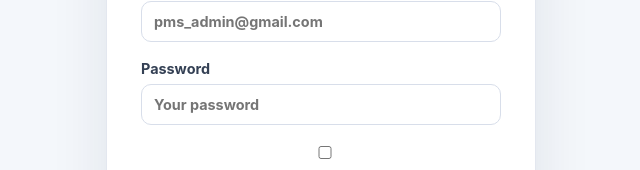
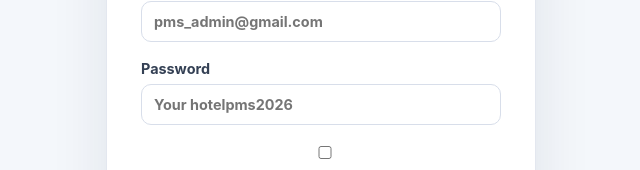
Before and after one commit to JESSIEWANTSLEARN/Property-Hotel-Management-System, a React app in the folder frontend/: page / in a window 1280 px wide. Shown: the part 370-540 px from the top of the page, without its empty margins (319-959 px from the left). Built offline with nearby package versions, Linux system fonts and the light colour scheme; the HTML template or start-up script is replaced by a standard one.

Commit message:
Update password input placeholder for clarity

```diff
--- a/frontend/src/pages/LoginPage.jsx
+++ b/frontend/src/pages/LoginPage.jsx
@@ -49,7 +49,7 @@
             type={showPassword ? "text" : "password"}
             value={password}
             onChange={(event) => setPassword(event.target.value)}
-            placeholder="Your password"
+            placeholder="Your hotelpms2026"
             required
           />
         </label>
```
